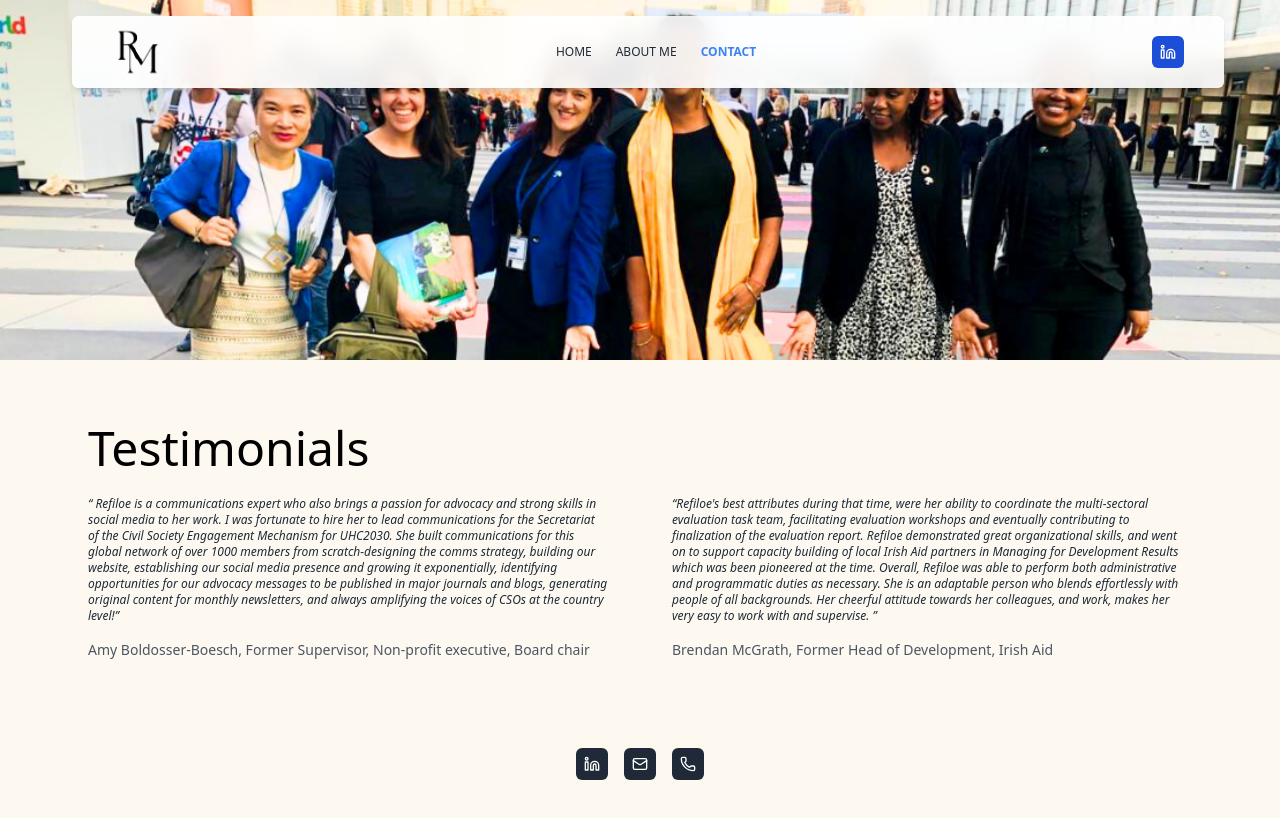
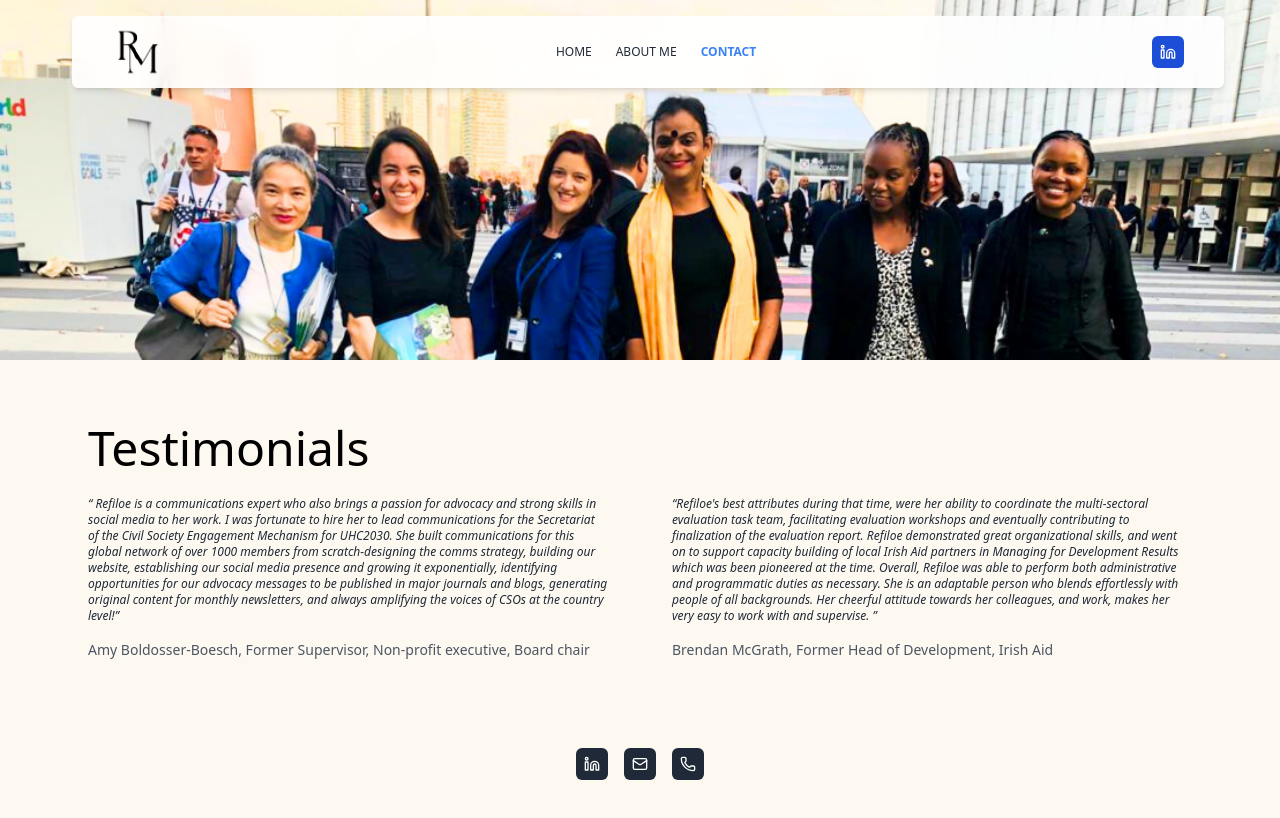
Before and after one commit to LNkholise/portfolio_rmabejane, a React (Create React App) app: page /contact in a window 1280 px wide. Shown: the top 818 px of the page. Built offline with nearby package versions, Linux system fonts and the light colour scheme.

Commit message:
Update Contact.jsx
Move the contact banner down a bit

```diff
--- a/src/pages/Contact.jsx
+++ b/src/pages/Contact.jsx
@@ -8,7 +8,7 @@ function Contact() {
         <img
           src="contact.png"
           alt="Open notebook, pen and coffee mug on a desk"
-          className="w-full h-[700px] object-cover object-center"
+          className="w-full h-[700px] object-cover object-[center_20%]"
         />
       </div>
 
```
